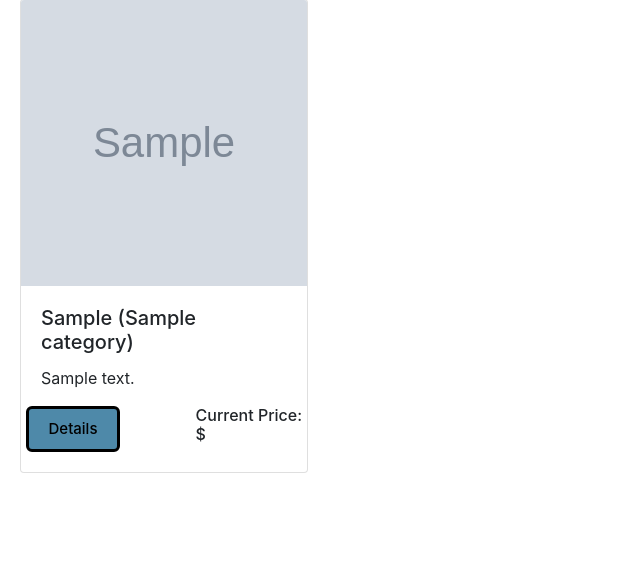
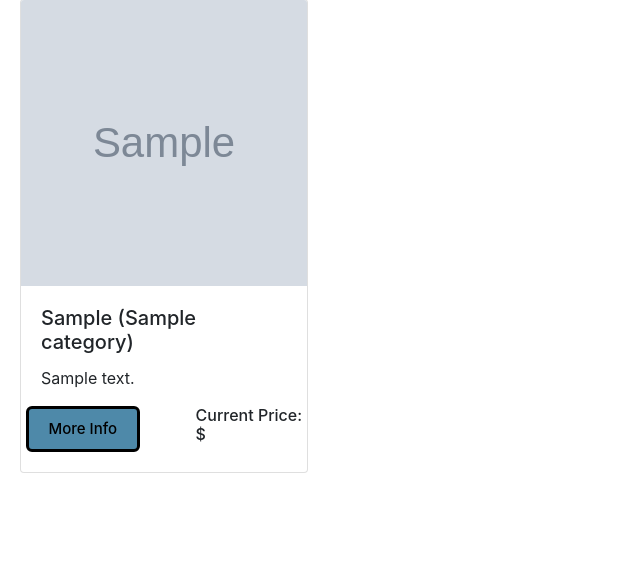
Before and after one commit to Beshoy-Hezky/E-commerce-Auction-Site, a Django app: a page that uses commerce/auctions/templates/auctions/category.html in a window 1280 px wide. Shown: the part 122-706 px from the top of the page, without its empty margins (0-640 px from the left). Run offline with Django 3.2, Linux system fonts and the light colour scheme; tables that the repository leaves empty hold one stand-in row (values such as "Sample post"); grey boxes marked "Sample" are stand-in pictures; some libraries are stand-ins or nearby versions.

Commit message:
F05: Fix an issue with the cateogories page 'More Info' button

```diff
--- a/commerce/auctions/templates/auctions/category.html
+++ b/commerce/auctions/templates/auctions/category.html
@@ -20,8 +20,10 @@
 
 
       <div class="row d-flex justify-content-between">
-          <button><a href="#" style="color:black;
-        text-decoration: none">Details</a></button>
+          <form action="{% url 'listing' id=listing.id %}" method="get">
+          <button><a href="{% url 'listing' id=listing.id %}" style="color:black;
+        text-decoration: none">More Info</a></button>
+          </form>
           <h6>Current Price:<br>{{ listing.starting_price.value }}$</h6>
       </div>
 
```
